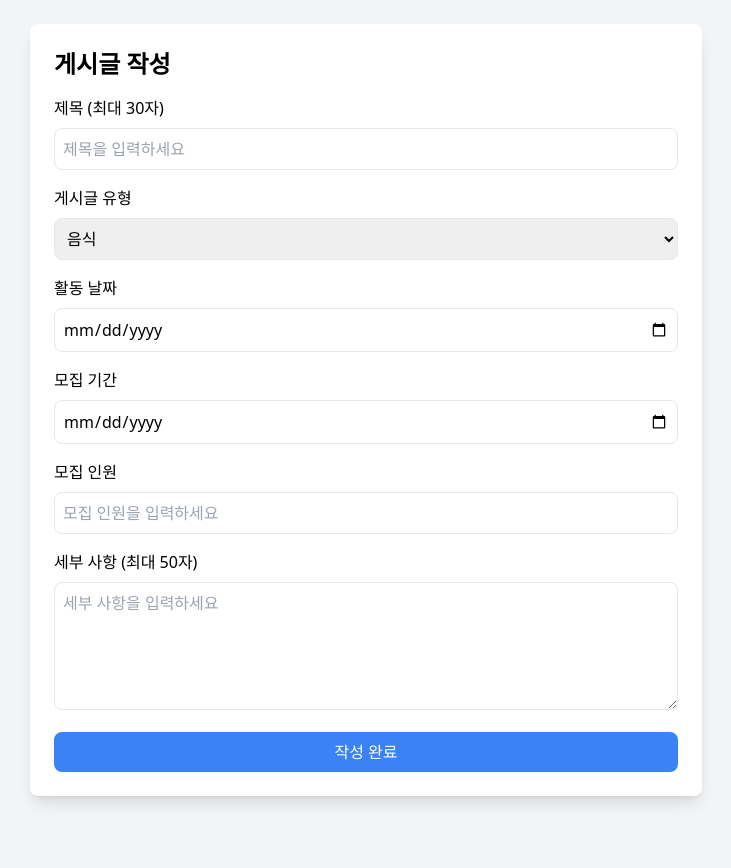
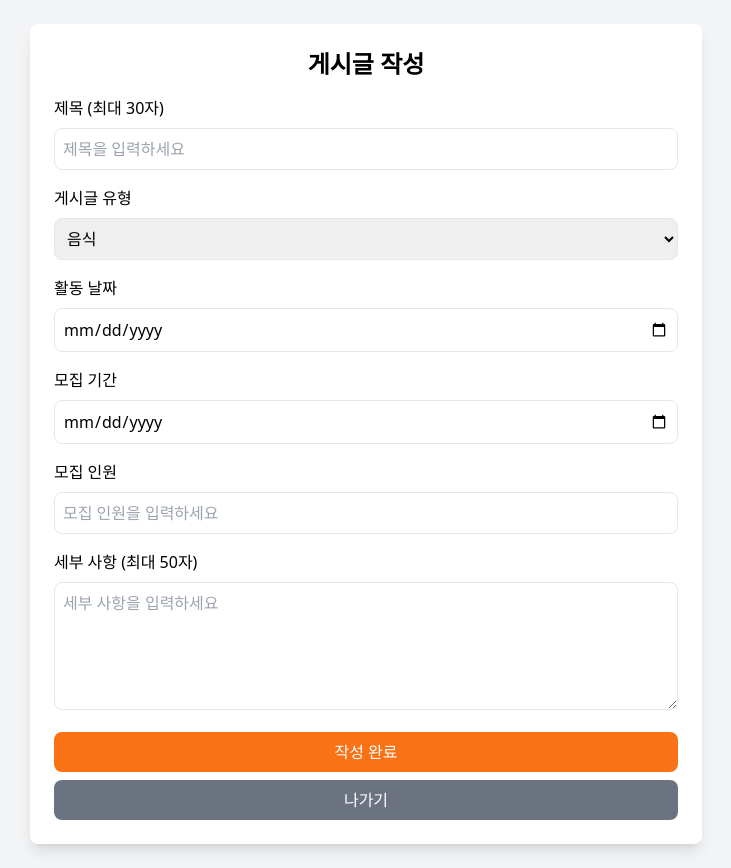
Before and after one commit to hjun813/jungle_team3, a Flask app: template templates/haeyoil post.html in a window 1280 px wide. Shown: the whole page, without its empty margins (274-1005 px from the left). Before the commit the page ends 803 px from the top, so only its background shows below. Run offline with Flask 3, Linux system fonts and the light colour scheme; the template is opened without the code that fills it, so the values that code supplies are empty; parts of the project's set-up code (start-up, migrations or seed data) failed here and were passed over; some libraries are stand-ins or nearby versions.

Commit message:
haeyoil post.html

```diff
--- a/templates/haeyoil post.html
+++ b/templates/haeyoil post.html
@@ -10,7 +10,7 @@
 
 <body class="bg-gray-100 p-6">
     <div class="max-w-2xl mx-auto bg-white p-6 rounded-lg shadow-lg">
-        <h2 class="text-2xl font-bold mb-4">게시글 작성</h2>
+        <h2 class="text-2xl font-bold mb-4 text-center">게시글 작성</h2>
 
             <label class="block mb-2 font-medium">제목 (최대 30자)</label>
             <input type="text" id="post_title" class="w-full p-2 border rounded-lg mb-4" placeholder="제목을 입력하세요"
@@ -36,7 +36,8 @@
             <textarea id="details" class="w-full p-2 border rounded-lg mb-4 h-32" placeholder="세부 사항을 입력하세요"
                 maxlength="50"></textarea>
 
-            <button type="submit" onclick="validateForm(this)" class="w-full bg-blue-500 text-white p-2 rounded-lg hover:bg-blue-600">작성 완료</button>
+            <button type="submit" onclick="validateForm(this)" class="w-full bg-orange-500 text-white p-2 rounded-lg hover:bg-orange-600">작성 완료</button>
+            <button type="button" class="w-full bg-gray-500 text-white p-2 mt-2 rounded-lg hover:bg-gray-600">나가기</button>
     </div>
 
     <script>
```
